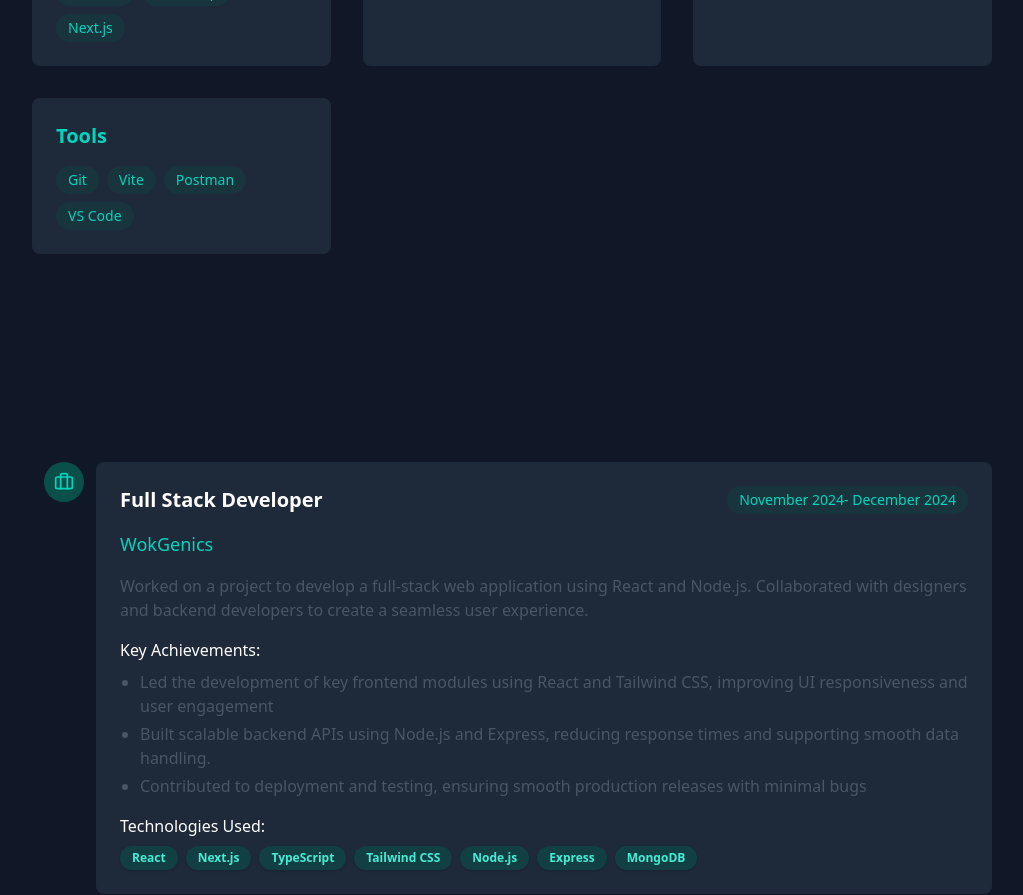
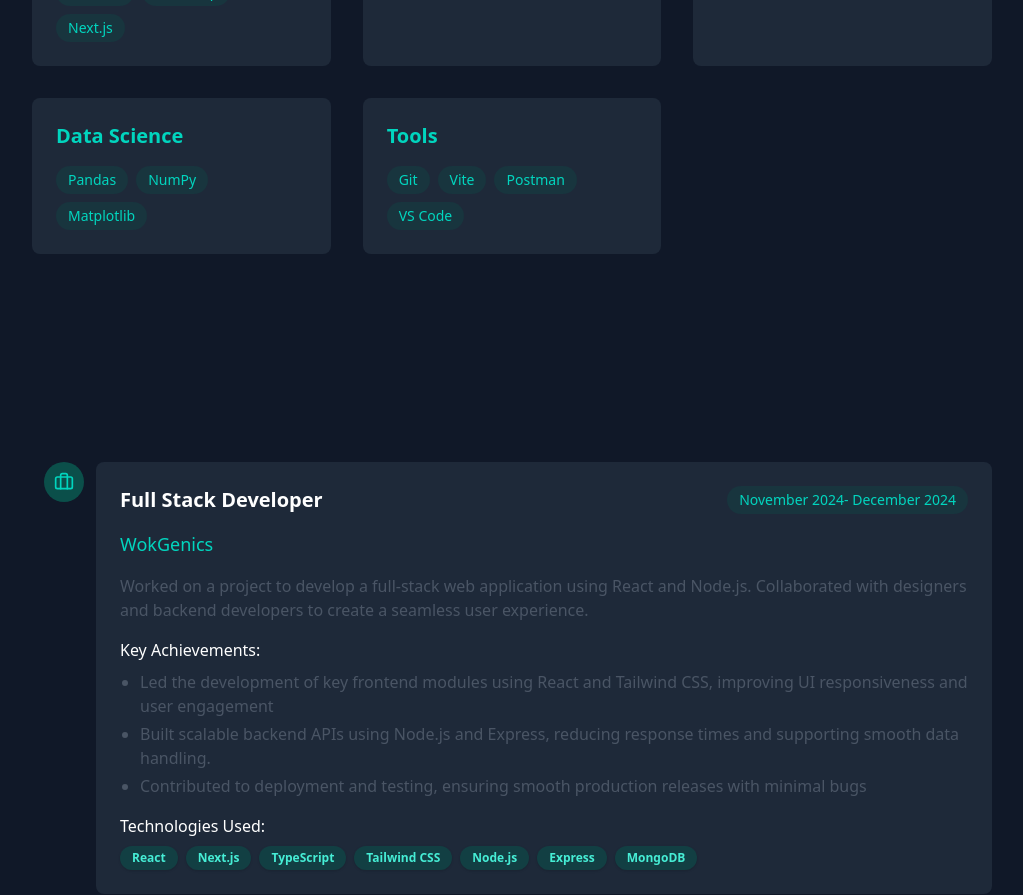
Before and after one commit to muskaan-gupta/portfolio, a React (Vite) app: page / in a window 1280 px wide. Shown: the part 2560-3455 px from the top of the page, without its empty margins (256-1279 px from the left). Built offline with nearby package versions, Linux system fonts and the light colour scheme; no server answers.

Commit message:
Update Skills.tsx

```diff
--- a/src/components/Skills.tsx
+++ b/src/components/Skills.tsx
@@ -12,6 +12,7 @@ const Skills: React.FC<SkillsProps> = ({ darkMode }) => {
   const skills = [
     { name: 'JavaScript', icon:'JS' },
     { name: 'React', icon: '⚛️' },
+    { name: 'Matplotlib', icon: '📊' },
 
     { name: 'Angular', icon: '🅰️' },
 
@@ -45,6 +46,12 @@ const Skills: React.FC<SkillsProps> = ({ darkMode }) => {
       title: 'Database',
       skills: ['MongoDB',  'MySQL', 'Firebase' ]
     },
+    {
+      title: 'Data Science',
+      skills: ['Pandas', 'NumPy', 'Matplotlib']
+
+    },
+
     // {
     //   title: 'DevOps',
     //   skills: ['Docker', 'Kubernetes', 'AWS', 'GCP', 'CI/CD', 'Jenkins']
```
